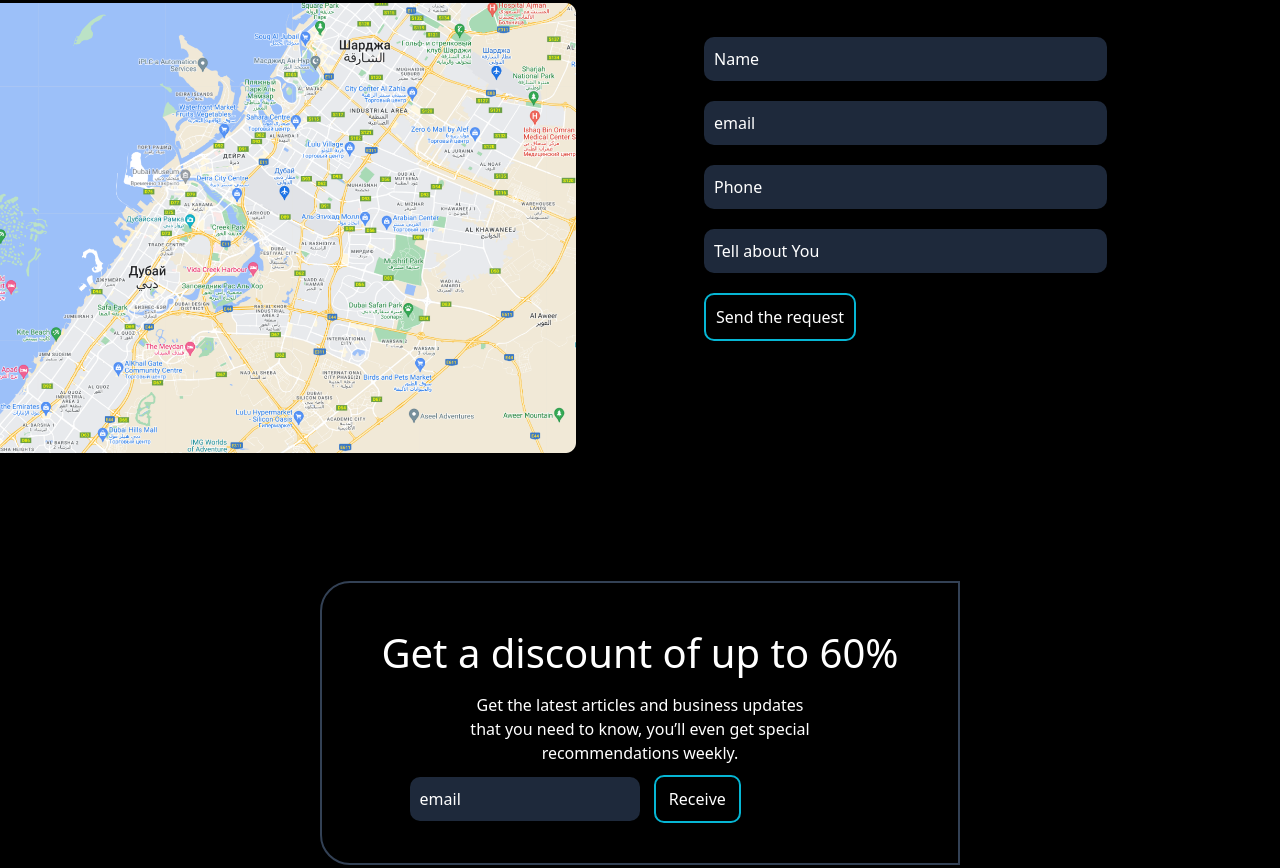
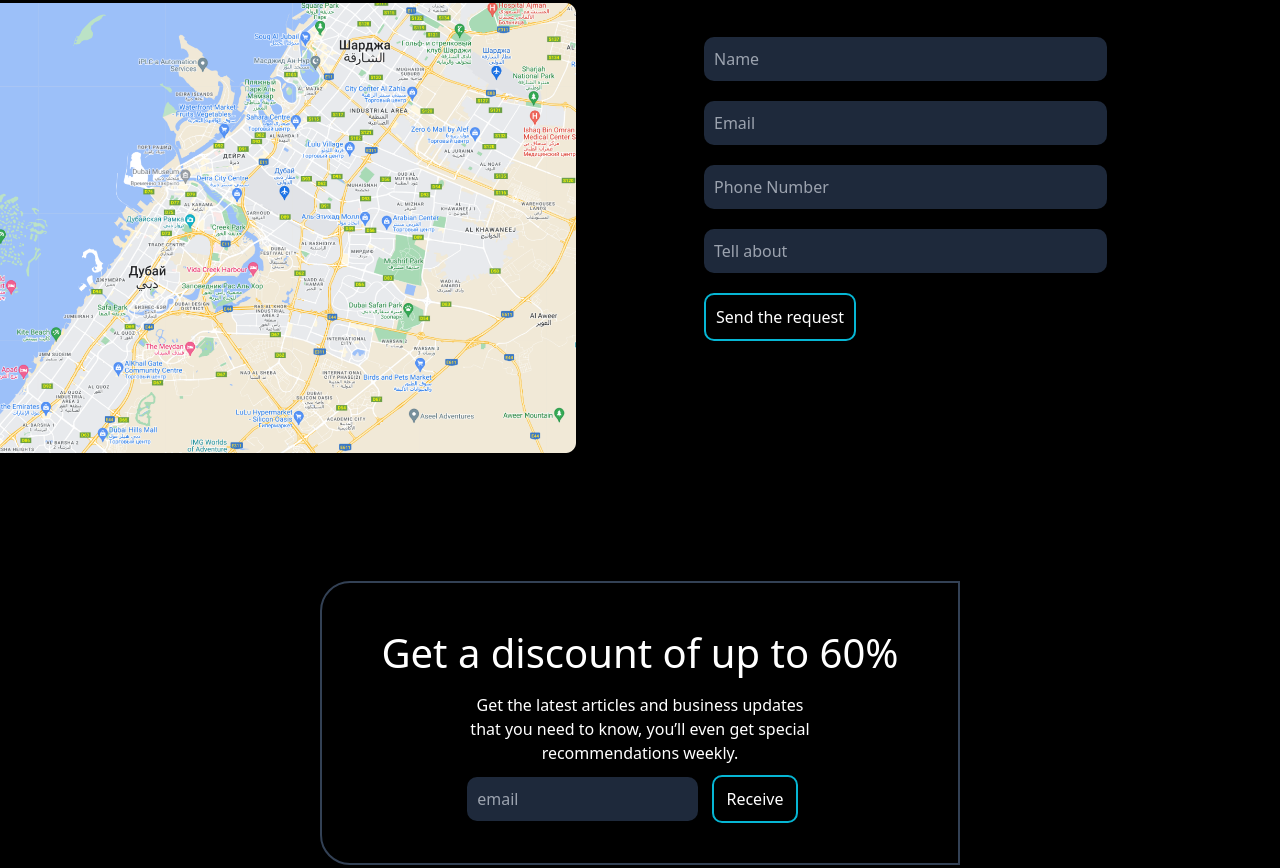
Before and after one commit to ramir01/trinity, a website: page dist/index.html in a window 1280 px wide. Shown: the part 5350-6218 px from the top of the page. Drawn offline with Linux system fonts and the light colour scheme.

Commit message:
all project

```diff
--- a/dist/index.html
+++ b/dist/index.html
@@ -161,10 +161,10 @@
         </div>
         <div class="ml-[10%] w-[50%] phone:mr-[30%]">
             <h1>Ask us anything</h1>
-            <input  class="my-[10px] w-[70%] bg-slate-800 p-[10px] rounded-[10px] text-white" type="text" value="Name"><br>
-            <input class="my-[10px] w-[70%] bg-slate-800 p-[10px] rounded-[10px] text-white" type="email" value="email"> <br>
-            <input class="my-[10px] w-[70%] bg-slate-800 p-[10px] rounded-[10px] text-white" type="text" value="Phone"> <br>
-            <input class="my-[10px] w-[70%] bg-slate-800 p-[10px] rounded-[10px] text-white" type="text" value="Tell about You"> <br>
+            <input  class="my-[10px] w-[70%] bg-slate-800 p-[10px] rounded-[10px] text-white" type="text" placeholder="Name"><br>
+            <input class="my-[10px] w-[70%] bg-slate-800 p-[10px] rounded-[10px] text-white" type="email" placeholder="Email"> <br>
+            <input class="my-[10px] w-[70%] bg-slate-800 p-[10px] rounded-[10px] text-white" type="text" placeholder="Phone Number"> <br>
+            <input class="my-[10px] w-[70%] bg-slate-800 p-[10px] rounded-[10px] text-white" type="text" placeholder="Tell about "about You"> <br>
             <button class="text-white bg-black border-solid border-cyan-500 rounded-[10px] border-2 p-[10px] my-[10px] hover:bg-slate-400 hover:text-black">Send the request</button>
         </div>
     </div>
@@ -174,7 +174,7 @@
         <h1 class="text-white text-center text-[40px] my-[10px]">Get a discount of up to 60%</h1>
         <p class="text-white text-center m-auto w-[60%]">Get the latest articles and business updates
             that you need to know, you’ll even get special recommendations weekly.</p>
-            <input class="ml-[10%] bg-slate-800 p-[10px] rounded-[10px] text-white w-[40%]" type="text" value="email">
+            <input class="ml-[20%] bg-slate-800 p-[10px] rounded-[10px] text-white w-[40%]" type="text" placeholder="email">
             <button class="text-white bg-black border-solid border-cyan-500 rounded-[10px] border-2 p-[10px] my-[10px] hover:bg-slate-400 hover:text-black ml-[10px] w-[15%]" >Receive</button>
     </div>
     <!-- page 8  -->
@@ -182,7 +182,8 @@
     <div class="my-[10%]"><img src="./Lexus Mercedes Audi BMW Rolls-Royce Cadillac Maserati Lamborghini Bentley Porsche.png" alt=""></div>
     <div class="flex">
         <div class="flex w-[60%] justify-evenly">
-        <div>
+        <div class="hidd
+        ">
             <li class="text-white list-none my-[5px]">For Customers</li>
             <li class="text-white list-none my-[5px]">For Customers</li>
             <li class="text-white list-none my-[5px]">For Customers</li>
@@ -211,7 +212,7 @@
         <h1 class="text-white text-[20px] mb-[10px]">+971 58 590 7875</h1>
         <button class="text-white bg-black border-solid border-cyan-500 rounded-[10px] border-2 p-[10px] my-[10px] hover:bg-slate-400 hover:text-black ml-[10px] w-[40%]" >Receive</button>
         <p class="w-[70%] text-white my-[20px]">24 4th St - Al Quoz - Al Quoz Industrial Area 3 - Dubai</p>
-        <input class=" bg-slate-800 p-[10px] rounded-[10px] text-white w-[60%]" type="text" value="email">
+        <input class=" bg-slate-800 p-[10px] rounded-[10px] text-white w-[60%]" type="text"  placeholder="Email">
         <button class="text-white bg-black border-solid border-cyan-500 rounded-[10px] border-2 p-[10px] my-[10px] hover:bg-slate-400 hover:text-black ml-[10px] w-[25%]" >Receive</button>
     </div>
 </div>
```
Also changed, not shown: dist/output.css.
